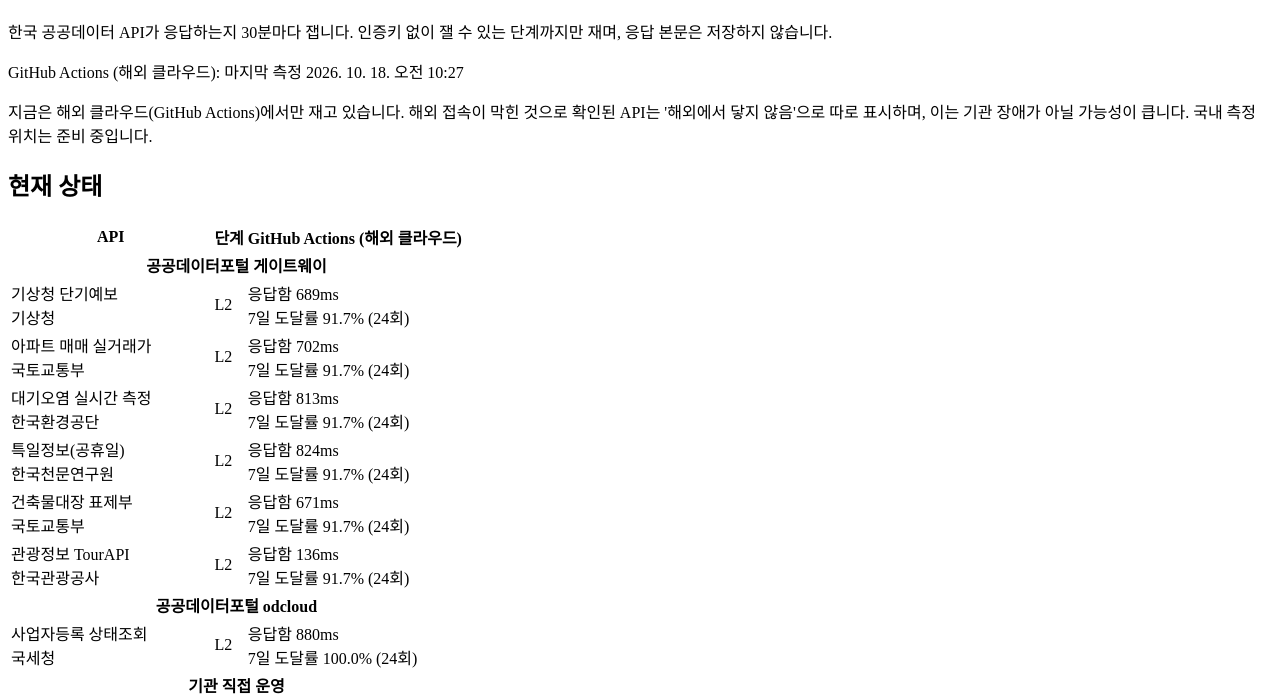
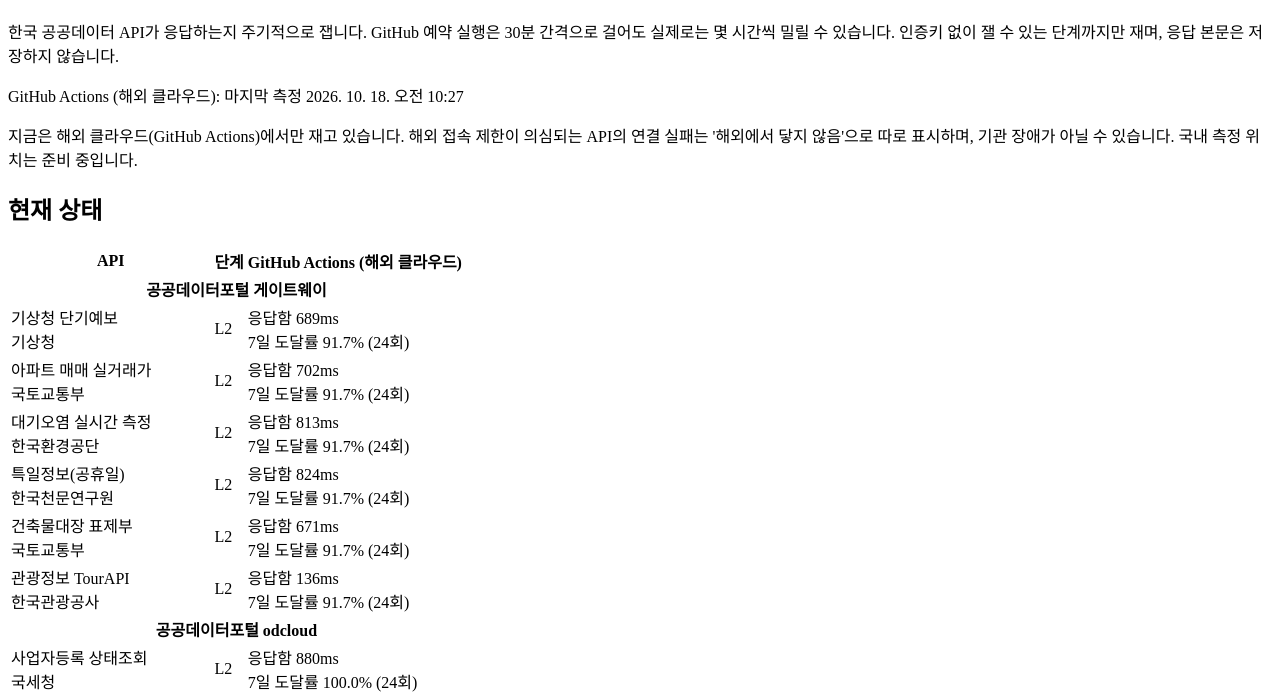
Before and after one commit to Raonkim/kr-public-api-status, a website with bundled scripts: page docs/index.html in a window 1280 px wide. Shown: the part 70-767 px from the top of the page. Built offline with nearby package versions, Linux system fonts and the light colour scheme.

Commit message:
Adapt stale threshold to real schedule cadence; correct overseas-reachability claims with measured results

```diff
--- a/docs/app.js
+++ b/docs/app.js
@@ -1,13 +1,12 @@
 // 상태판 렌더링. 데이터는 같은 저장소의 data/ 아래 JSON만 읽는다.
-import { currentState } from './state.js';
+import { currentState, staleThresholdMs } from './state.js';
 
 const LABEL = {
   up: '응답함', flaky: '일시 실패', down: '응답 없음', changed: '형식 변경', retired: '폐기됨', denied: '접근 거부',
   unreachable: '해외에서 닿지 않음', stale: '측정 중단', invalid: '측정 무효', none: '측정 없음',
 };
 const LONG = { u: 'up', d: 'down', r: 'retired', c: 'changed', x: 'denied' };
-const SPARK = 48; // 최근 24시간(30분 간격)
-const STALE_MS = 90 * 60 * 1000; // 30분 주기에서 세 번 연속 빠지면 측정 중단으로 본다
+const SPARK = 48; // 최근 48회
 
 const $ = (id) => document.getElementById(id);
 function el(tag, text, cls) {
@@ -70,11 +69,11 @@
   for (const l of locations) {
     try {
       const [latest, history] = await Promise.all([getJson(`data/${l.id}/latest.json`), getJson(`data/${l.id}/history.json`)]);
-      const stale = Date.now() - new Date(latest.measuredAt).getTime() > STALE_MS;
+      const stale = Date.now() - new Date(latest.measuredAt).getTime() > staleThresholdMs(history.runs);
       locs.push({ ...l, scope: latest.scope || l.scope, latest, history, stale });
     } catch { /* 아직 측정 기록이 없는 위치는 건너뛴다 */ }
   }
-  if (locs.length === 0) { $('updated').textContent = '아직 측정 기록이 없습니다. 첫 측정은 30분 안에 올라옵니다.'; return; }
+  if (locs.length === 0) { $('updated').textContent = '아직 측정 기록이 없습니다.'; return; }
 
   $('updated').textContent = locs.map((l) => {
     let s = `${l.label}: 마지막 측정 ${kst(l.latest.measuredAt)}`;
--- a/docs/index.html
+++ b/docs/index.html
@@ -6,7 +6,7 @@
   <meta http-equiv="Content-Security-Policy" content="default-src 'none'; script-src 'self'; style-src 'self'; connect-src 'self'; img-src 'self'; base-uri 'none'; form-action 'none'">
   <meta name="referrer" content="no-referrer">
   <title>공공 API 상태판</title>
-  <meta name="description" content="한국 공공데이터 API가 응답하는지, 어디서 닿는지 30분마다 측정해 공개합니다.">
+  <meta name="description" content="한국 공공데이터 API가 응답하는지, 어디서 닿는지 주기적으로 측정해 공개합니다.">
   <link rel="stylesheet" href="style.css">
   <script type="module" src="app.js"></script>
 </head>
@@ -14,9 +14,9 @@
 <main>
   <header>
     <h1>공공 API 상태판</h1>
-    <p class="lede">한국 공공데이터 API가 응답하는지 30분마다 잽니다. 인증키 없이 잴 수 있는 단계까지만 재며, 응답 본문은 저장하지 않습니다.</p>
+    <p class="lede">한국 공공데이터 API가 응답하는지 주기적으로 잽니다. GitHub 예약 실행은 30분 간격으로 걸어도 실제로는 몇 시간씩 밀릴 수 있습니다. 인증키 없이 잴 수 있는 단계까지만 재며, 응답 본문은 저장하지 않습니다.</p>
     <p id="updated" class="meta" aria-live="polite">불러오는 중…</p>
-    <p id="overseas-only" class="warn" hidden>지금은 해외 클라우드(GitHub Actions)에서만 재고 있습니다. 해외 접속이 막힌 것으로 확인된 API는 '해외에서 닿지 않음'으로 따로 표시하며, 이는 기관 장애가 아닐 가능성이 큽니다. 국내 측정 위치는 준비 중입니다.</p>
+    <p id="overseas-only" class="warn" hidden>지금은 해외 클라우드(GitHub Actions)에서만 재고 있습니다. 해외 접속 제한이 의심되는 API의 연결 실패는 '해외에서 닿지 않음'으로 따로 표시하며, 기관 장애가 아닐 수 있습니다. 국내 측정 위치는 준비 중입니다.</p>
   </header>
 
   <section aria-labelledby="t-h">
@@ -36,9 +36,9 @@
       <dt><span class="badge flaky">일시 실패</span></dt><dd>이번 측정에서만 실패했습니다. 두 번 연속 실패해야 '응답 없음'으로 봅니다.</dd>
       <dt><span class="badge down">응답 없음</span></dt><dd>두 번 연속 연결 실패, 시간 초과(15초), 또는 서버 오류(5xx)입니다.</dd>
       <dt><span class="badge changed">형식 변경</span></dt><dd>응답은 왔지만 정해 둔 형식과 다릅니다. 점검 페이지나 API 개편일 수 있습니다.</dd>
-      <dt><span class="badge unreachable">해외에서 닿지 않음</span></dt><dd>해외 측정 위치에서, 해외 접속이 막힌 것으로 확인된 API(2026-10-10 해외 측정 노드 기준 13곳)에 연결하지 못했습니다. 장애가 아니라 해외 접속 제한일 수 있어 따로 표시합니다. 해외에서도 닿던 API의 실패는 그대로 '응답 없음'으로 보입니다.</dd>
+      <dt><span class="badge unreachable">해외에서 닿지 않음</span></dt><dd>해외 측정 위치에서, 해외 접속 제한이 의심되는 API(2026-10-10 해외 측정 노드에서 막혔던 13곳)에 연결하지 못했습니다. 다만 GitHub Actions에서는 이 중 상당수가 닿습니다. 그 밖의 API의 실패와 서버 오류는 그대로 '응답 없음'으로 보입니다.</dd>
       <dt><span class="badge denied">접근 거부</span></dt><dd>401·403·429 같은 거부 응답입니다. 방화벽이나 호출 제한일 수 있습니다.</dd>
-      <dt><span class="badge stale">측정 중단</span></dt><dd>그 위치의 마지막 측정이 90분보다 오래됐습니다. 보이는 상태는 현재가 아닙니다.</dd>
+      <dt><span class="badge stale">측정 중단</span></dt><dd>그 위치의 마지막 측정이 평소 측정 간격의 3배(최소 90분)보다 오래됐습니다. 보이는 상태는 현재가 아닙니다.</dd>
       <dt><span class="badge retired">폐기됨</span></dt><dd>공공데이터포털이 "서비스가 없거나 폐기됨"이라고 답했습니다.</dd>
     </dl>
     <ul class="notes">
--- a/docs/state.js
+++ b/docs/state.js
@@ -23,3 +23,12 @@
   const prev = runs.length >= 2 ? runs[runs.length - 2].r[target.id] : null;
   return { state: prev && prev[0] === 'd' ? 'down' : 'flaky', r };
 }
+
+// 측정 중단 기준. GitHub 예약 실행은 30분 간격으로 걸어도 실제로는 몇 시간씩 밀리므로(2026-10-14~18 실측 중앙값 약 3.5시간)
+// 고정값 대신 최근 측정 간격 중앙값의 3배를 쓴다. 최소 90분.
+export function staleThresholdMs(runs) {
+  const t = (runs || []).slice(-21).map((r) => new Date(r.t).getTime()).filter(Number.isFinite).sort((a, b) => a - b);
+  const gaps = t.slice(1).map((v, i) => v - t[i]).sort((a, b) => a - b);
+  const median = gaps.length ? gaps[Math.floor(gaps.length / 2)] : 0;
+  return Math.max(90 * 60 * 1000, 3 * median);
+}
```
Also changed, not shown: lib.test.mjs (+8 -0 lines), README.md.
